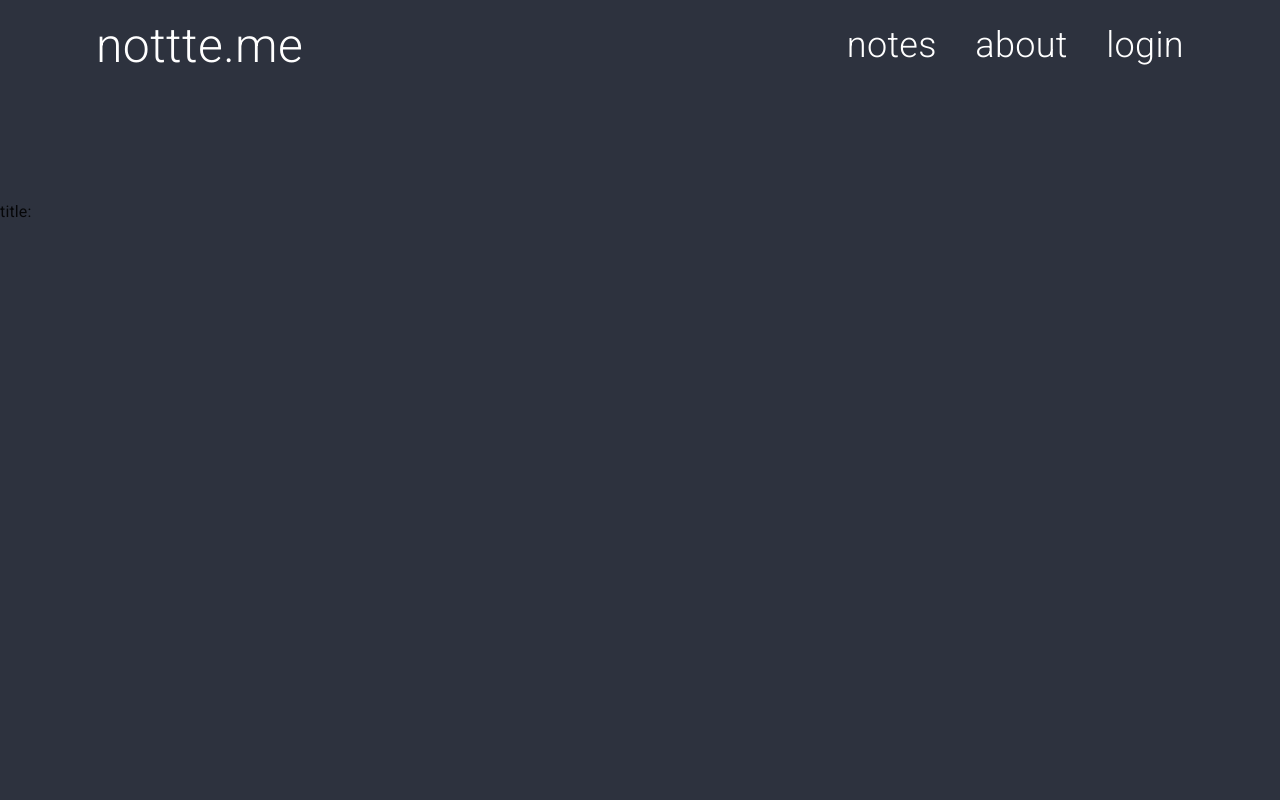
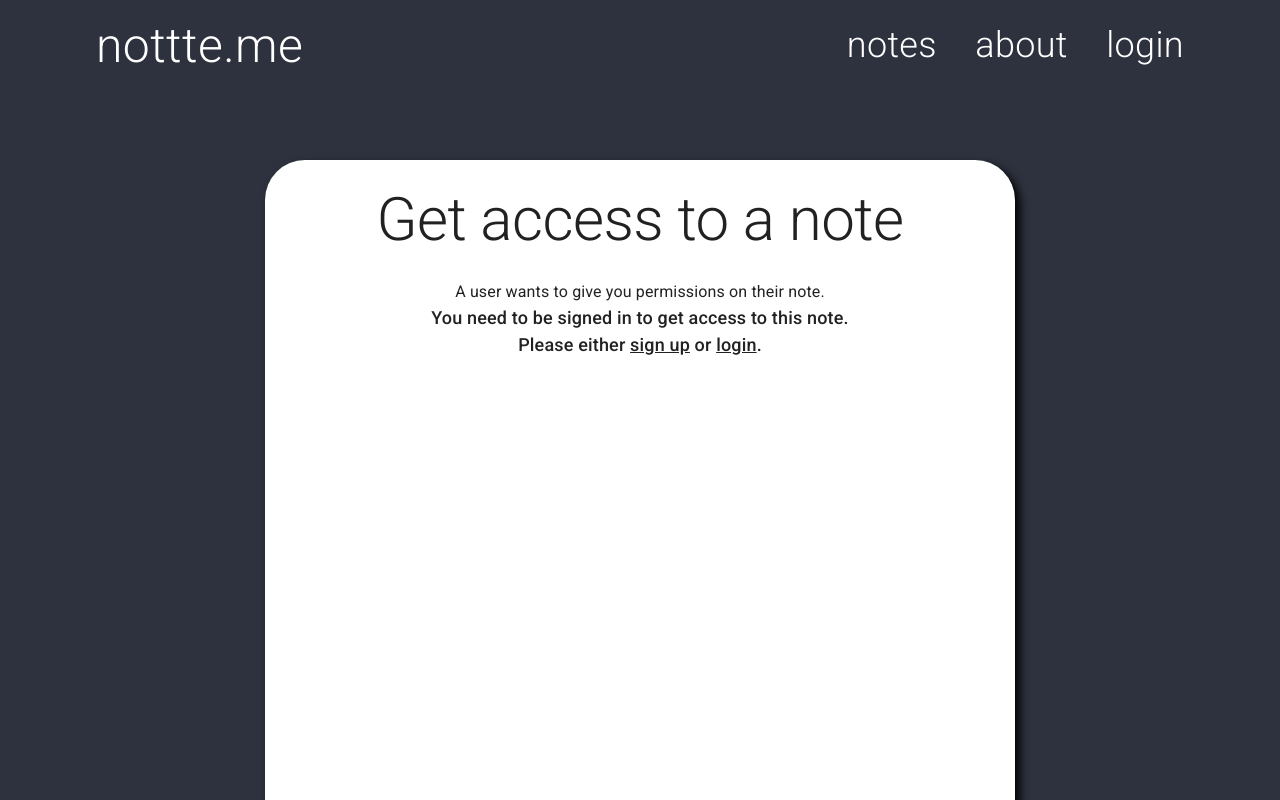
Before and after one commit to ZackMurry/nottte-me, a Next.js app in the folder frontend/: page /l/1 in a window 1280 px wide. Before the commit this address had no page. Shown: the top 800 px of the page. Built offline with nearby package versions, Linux system fonts and the light colour scheme; no server answers.

Commit message:
Add using link shares to front end.

```diff
--- /dev/null
+++ b/frontend/components/ParseJwt.js
@@ -0,0 +1,12 @@
+const parseJwt = token => {
+    if(!token) return null
+    var base64Url = token.split('.')[1]
+        var base64 = base64Url.replace(/-/g, '+').replace(/_/g, '/')
+        var jsonPayload = decodeURIComponent(atob(base64).split('').map(
+            (c) => '%' + ('00' + c.charCodeAt(0).toString(16)).slice(-2)
+        ).join(''))
+
+    return JSON.parse(jsonPayload)
+}
+
+export default parseJwt
--- a/frontend/pages/l/[shareId].js
+++ b/frontend/pages/l/[shareId].js
@@ -2,8 +2,9 @@ import Head from "next/head"
 import { useRouter } from "next/router"
 import Navbar from "../../components/Navbar"
 import Cookie from 'js-cookie'
-import { Typography } from "@material-ui/core"
+import { Button, Paper, Typography } from "@material-ui/core"
 import { useEffect, useState } from "react"
+import parseJwt from "../../components/ParseJwt"
 
 export default function UseLinkShare() {
     const router = useRouter()
@@ -12,11 +13,10 @@ export default function UseLinkShare() {
     const [ jwt, setJwt ] = useState(Cookie.get('jwt')) //todo change jwts to this to preserve state
 
     const [ noteIdentifier, setNoteIdentifier ] = useState({})
+    const [ linkShare, setLinkShare ] = useState({})
 
     useEffect(() => {
-        if(!jwt) {
-            router.push(`/login?redirect=/l/${shareId}`)
-        } else if(shareId) {
+        if(shareId) {
             getNoteIdentifier()
         }
     }, [ shareId ])
@@ -42,32 +42,126 @@ export default function UseLinkShare() {
 
     const getNoteIdentifier = async () => {
         const requestOptions = {
-            headers: {'Content-Type': 'application/json', 'Authorization': 'Bearer ' + jwt}
+            headers: {'Content-Type': 'application/json'}
         }
+
         console.log(shareId)
-        const response = await fetch(`http://localhost:8080/api/v1/shares/link/id/${shareId}/note`, requestOptions)
+        const noteIdentifierResponse = await fetch(`http://localhost:8080/api/v1/shares/link/id/${shareId}/note`, requestOptions)
 
-        if(response.status >= 400) {
-            console.log(response.status)
+        if(noteIdentifierResponse.status >= 400) {
+            console.log(noteIdentifierResponse.status)
             return
         }
-        const noteIdentifierText = await response.text()
+        const noteIdentifierText = await noteIdentifierResponse.text()
         const parsedNoteIdentifier = JSON.parse(noteIdentifierText)
         setNoteIdentifier(parsedNoteIdentifier)
+
+        //seeing if user already has access to not
+        if(jwt) {
+            const accessRequestOptions = {
+                headers: {'Content-Type': 'application/json', 'Authorization': 'Bearer ' + jwt}
+            }
+            const accessResponse = await fetch(`http://localhost:8080/api/v1/shares/principal/note/${parsedNoteIdentifier.author}/${parsedNoteIdentifier.title}/access`, accessRequestOptions)
+
+            if(accessResponse.status < 400) {
+                const accessText = await accessResponse.text()
+                const parsedAccess = JSON.parse(accessText)
+
+                //using triple equals because this could feasibly be something like "false"
+                if(parsedAccess === true) {
+                    router.push(`/u/${parsedNoteIdentifier.author}/${parsedNoteIdentifier.title}`)
+                }
+            }
+
+        }
+
+        const linkShareResponse = await fetch(`http://localhost:8080/api/v1/shares/link/id/${shareId}/share`, requestOptions)
+        const linkShareText = await linkShareResponse.text()
+        const parsedLinkShare = JSON.parse(linkShareText)
+        setLinkShare(parsedLinkShare)
+
+        console.log(parseJwt(jwt)?.sub + '; ' + parsedLinkShare.author)
+        if(jwt && parsedLinkShare.author == parseJwt(jwt).sub) {
+            router.push(`/n/${encodeURI(parsedNoteIdentifier.title)}`)
+        }
     }
 
 
     return (
         <div>
             <Head>
-                <title>use shared link</title>
+                <title>{noteIdentifier.title ? noteIdentifier.title : 'nottte.me'}</title>
             </Head>
 
             <Navbar />
 
-            <Typography style={{marginTop: '25vh'}}>
-                title: {noteIdentifier.title}
-            </Typography>
+            <Paper
+                style={{
+                    margin: '0 auto',
+                    marginTop: '20vh',
+                    marginBottom: '20vh',
+                    width: '50%',
+                    minHeight: '120vh',
+                    paddingBottom: '10vh',
+                    borderRadius: 40,
+                    boxShadow: '5px 5px 10px black',
+                    minWidth: 750
+                }}
+            >
+                <Typography variant='h2' style={{marginTop: '25vh', textAlign: 'center', padding: '3vh', maxWidth: '80%', margin: '0 auto'}}>
+                    Get access to {noteIdentifier.title ? '"' + noteIdentifier.title + '"' : 'a note'}
+                </Typography>
+                <Typography style={{textAlign: 'center'}}>
+                    {
+                        noteIdentifier.author ? noteIdentifier.author.charAt(0).toUpperCase() + noteIdentifier.author.slice(1) + ' ' : 'A user '
+                    }
+                    wants to give you
+                    {
+                        ' ' + (linkShare.authority ? linkShare.authority.toLowerCase() + ' ' : '')
+                    }
+                    permissions on their note
+                    {
+                        noteIdentifier.title ? ' "' + noteIdentifier.title + '"' : ''
+                    }
+                    .
+                </Typography>
+                {
+                    //todo view without being authenticated?
+                    jwt
+                    ?
+                        <div style={{width: '60%', margin: '0 auto'}}>
+                            <div style={{margin: '2vh auto', display: 'flex', justifyContent: 'center'}}>
+                                <Button
+                                    variant='contained'
+                                    onClick={getAccessToNote}
+                                    color='secondary'
+                                    style={{margin: '0 auto'}}
+                                >
+                                    View note
+                                </Button>
+                            </div>
+
+                            <Typography style={{textAlign: 'center', fontWeight: 500, fontSize: 18}}>
+                                You'll get access to this note in the same way you could access any other shared note.
+                            </Typography>
+                        </div>
+                    :
+                        <div>
+                            <Typography style={{textAlign: 'center', fontWeight: 500, fontSize: 18}}>
+                                You need to be signed in to get access to this note. <br />
+                                Please either {' '}
+                                <a href={`/signup?redirect=/l/${shareId}`} style={{textDecoration: 'underline'}} >
+                                    sign up
+                                </a>
+                                {' '} or {' '}
+                                <a href={`/login?redirect=/l/${shareId}`} style={{textDecoration: 'underline'}} >
+                                    login
+                                </a>
+                                .
+                            </Typography>
+                        </div>
+                }
+            </Paper>
 
         </div>
     )
```
Also changed, not shown: frontend/pages/signup.js (+8 -1 lines), 2 other files (tests, documents, lock files or other folders).
